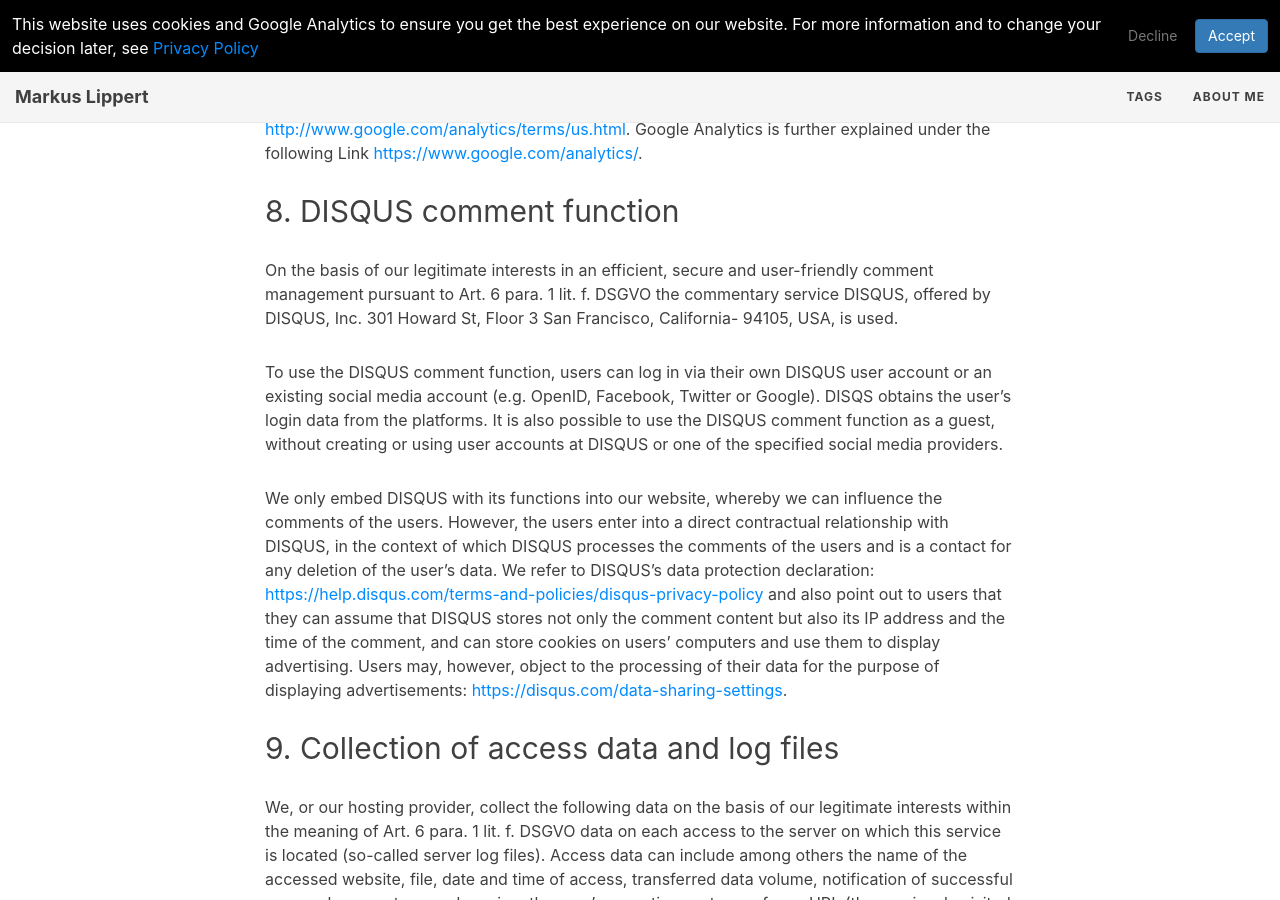
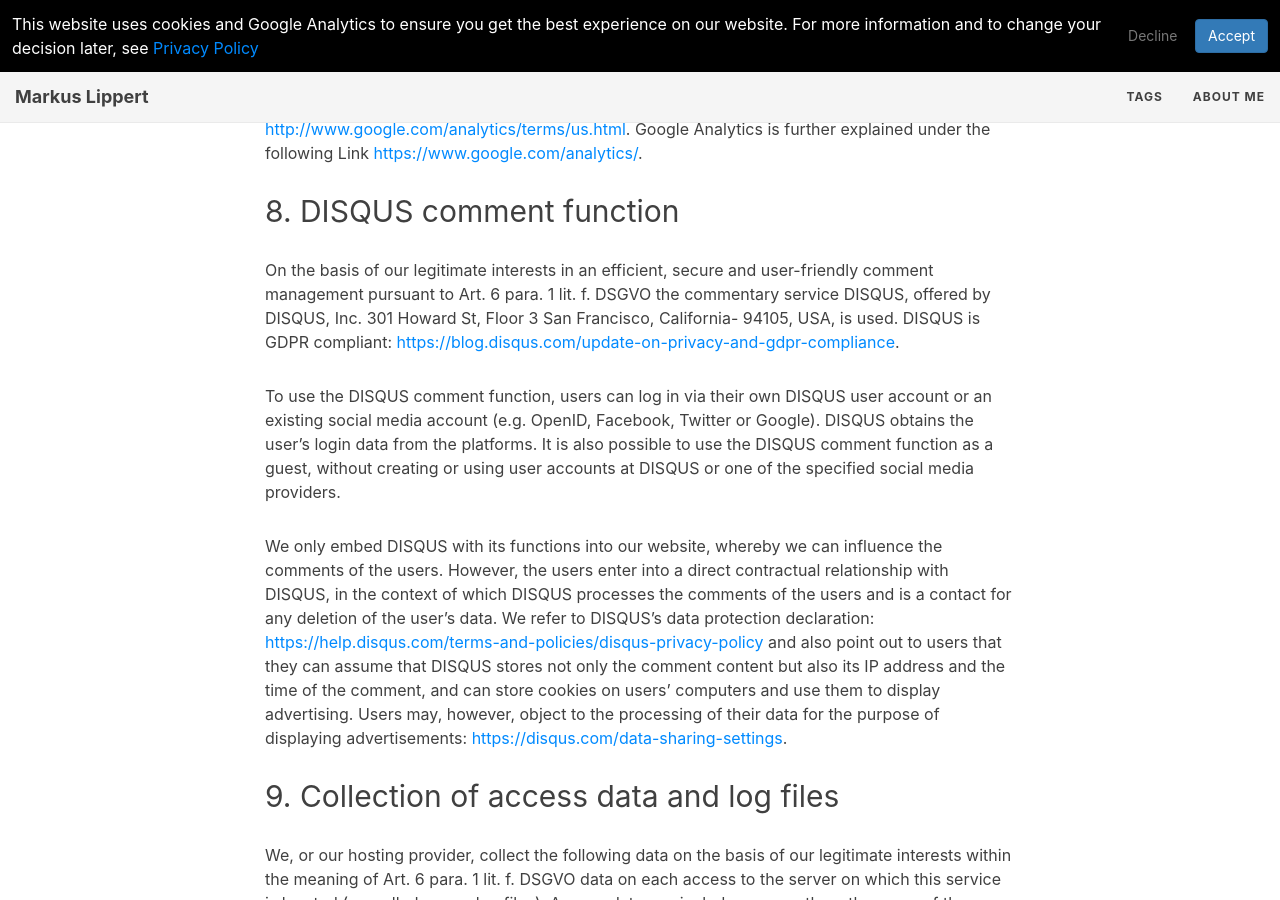
Before and after one commit to lippertmarkus/lippertmarkus.github.io, a Jekyll site: the page built from privacy-policy.md, in a window 1280 px wide and 900 px high, scrolled down 11147 px. Built offline with Jekyll 4.4.1, drawn with Linux system fonts in a browser that asks for light colours.

Commit message:
Update privacy-policy.md

```diff
--- a/privacy-policy.md
+++ b/privacy-policy.md
@@ -190,9 +190,9 @@
 
 ## 8. DISQUS comment function
 
-On the basis of our legitimate interests in an efficient, secure and user-friendly comment management pursuant to Art. 6 para. 1 lit. f. DSGVO the commentary service DISQUS, offered by DISQUS, Inc. 301 Howard St, Floor 3 San Francisco, California- 94105, USA, is used.
+On the basis of our legitimate interests in an efficient, secure and user-friendly comment management pursuant to Art. 6 para. 1 lit. f. DSGVO the commentary service DISQUS, offered by DISQUS, Inc. 301 Howard St, Floor 3 San Francisco, California- 94105, USA, is used. DISQUS is GDPR compliant: [https://blog.disqus.com/update-on-privacy-and-gdpr-compliance](https://blog.disqus.com/update-on-privacy-and-gdpr-compliance).
 
-To use the DISQUS comment function, users can log in via their own DISQUS user account or an existing social media account (e.g. OpenID, Facebook, Twitter or Google). DISQS obtains the user's login data from the platforms. It is also possible to use the DISQUS comment function as a guest, without creating or using user accounts at DISQUS or one of the specified social media providers.
+To use the DISQUS comment function, users can log in via their own DISQUS user account or an existing social media account (e.g. OpenID, Facebook, Twitter or Google). DISQUS obtains the user's login data from the platforms. It is also possible to use the DISQUS comment function as a guest, without creating or using user accounts at DISQUS or one of the specified social media providers.
 
 We only embed DISQUS with its functions into our website, whereby we can influence the comments of the users. However, the users enter into a direct contractual relationship with DISQUS, in the context of which DISQUS processes the comments of the users and is a contact for any deletion of the user's data. We refer to DISQUS's data protection declaration: [https://help.disqus.com/terms-and-policies/disqus-privacy-policy](https://help.disqus.com/terms-and-policies/disqus-privacy-policy) and also point out to users that they can assume that DISQUS stores not only the comment content but also its IP address and the time of the comment, and can store cookies on users' computers and use them to display advertising. Users may, however, object to the processing of their data for the purpose of displaying advertisements: [https://disqus.com/data-sharing-settings](https://disqus.com/data-sharing-settings).
 
```
